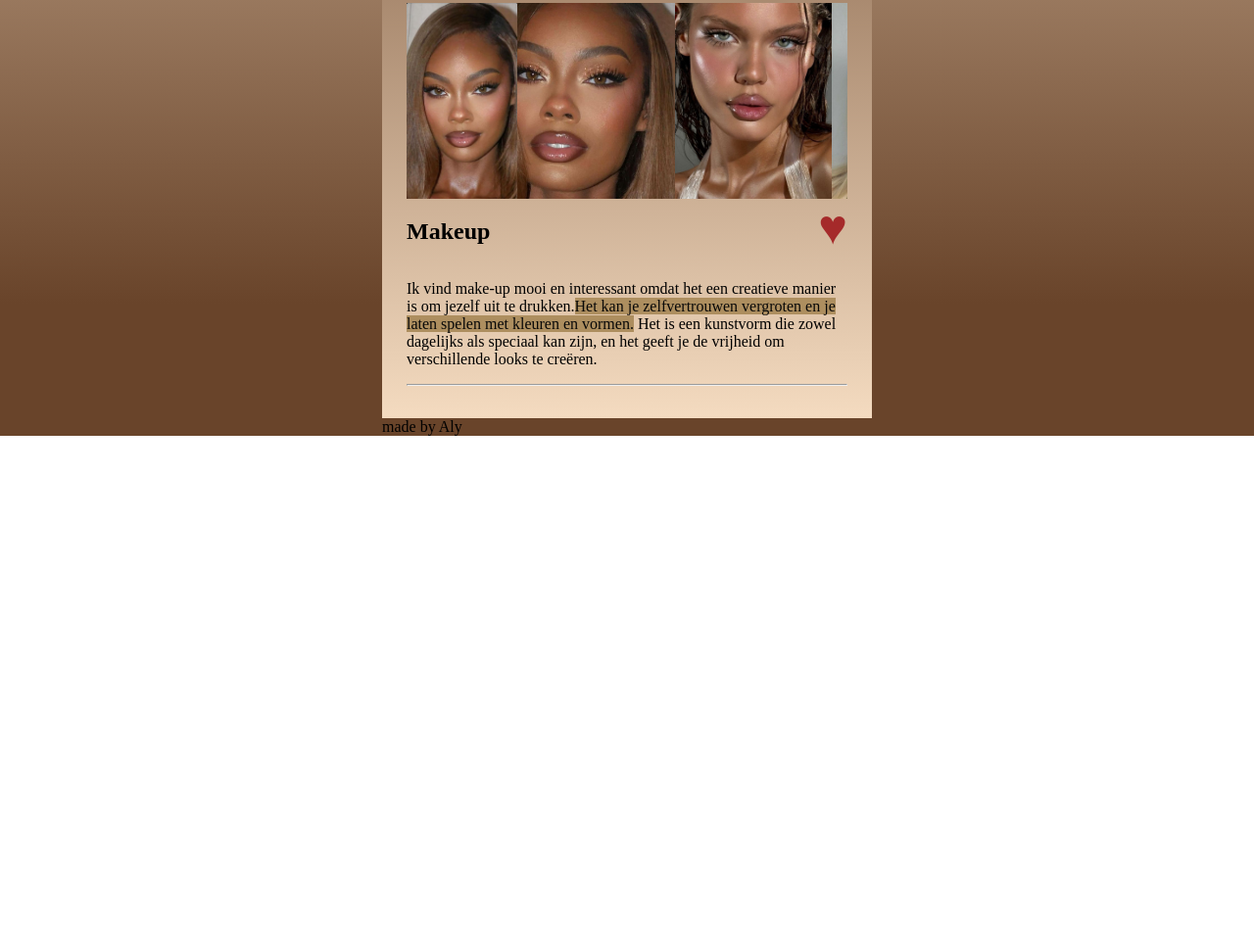
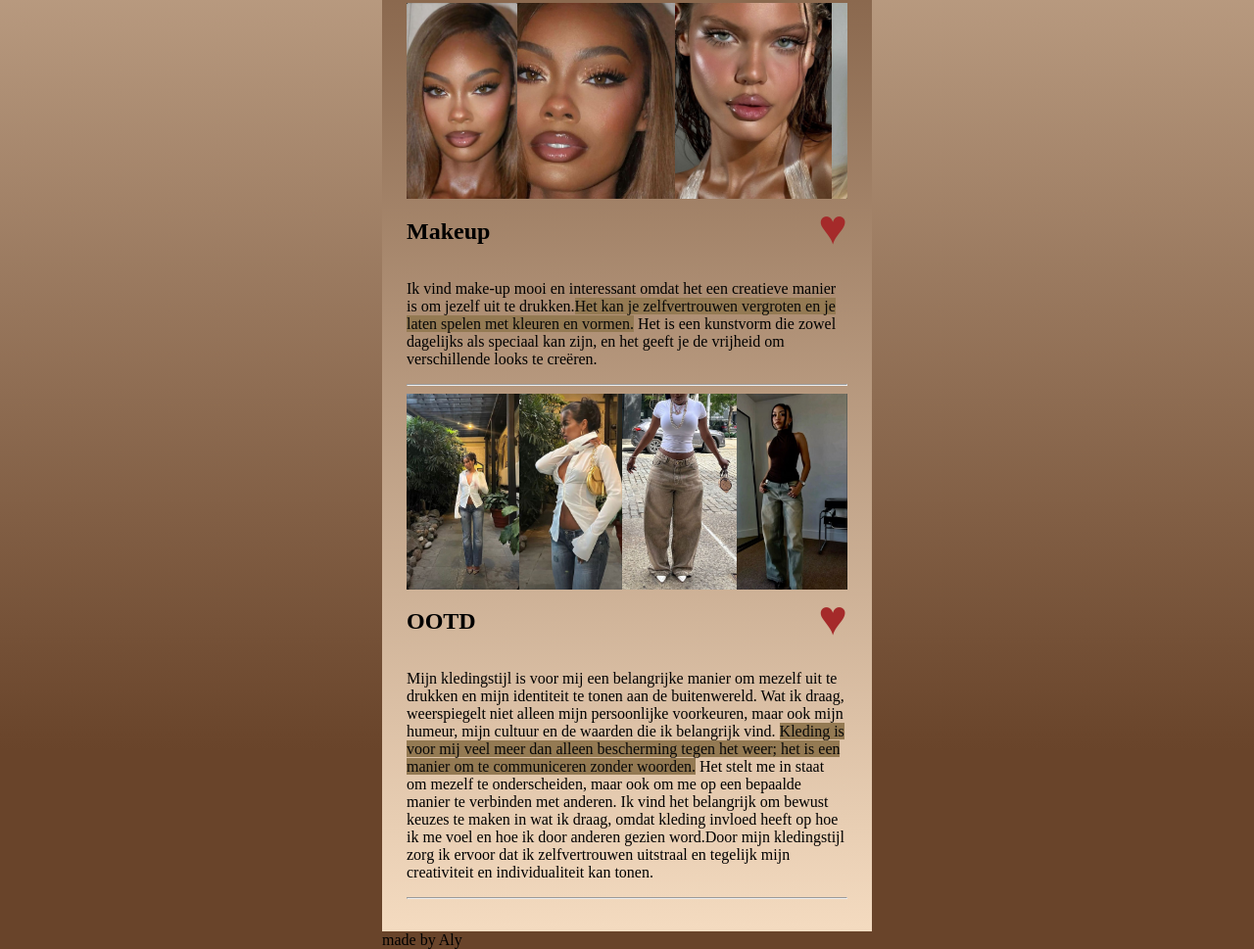
Before and after one commit to ALYVRS/tiny-insta, a plain HTML site: page tiny-insta/index.html in a window 1280 px wide. Shown: the part 593-1562 px from the top of the page at 98% size. Before the commit the page ends 1038 px from the top, so only its background shows below. Drawn offline with Linux system fonts and the light colour scheme.

Commit message:
Add files via upload

```diff
--- a/tiny-insta/index.html
+++ b/tiny-insta/index.html
@@ -50,6 +50,23 @@
    <hr>
    </div>
 
+   <div class="post-container">
+    <div class="image-wrap">
+   <img src="src/11.jpg" alt="">
+   <img src="src/12.jpg" alt="">
+   <img src="src/13.jpg" alt="">
+   <img src="src/14.jpg" alt="">
+   <img src="src/15.jpg" alt="">
+</div>
+
+<div class="text-wrap">
+<div class="tussentittel">
+   <h2>OOTD</h2>
+   <p class="hartje">&#9829;</p>
+   </div>
+   <p>Mijn kledingstijl is voor mij een belangrijke manier om mezelf uit te drukken en mijn identiteit te tonen aan de buitenwereld. Wat ik draag, weerspiegelt niet alleen mijn persoonlijke voorkeuren, maar ook mijn humeur, mijn cultuur en de waarden die ik belangrijk vind. <mark>Kleding is voor mij veel meer dan alleen bescherming tegen het weer; het is een manier om te communiceren zonder woorden.</mark> Het stelt me in staat om mezelf te onderscheiden, maar ook om me op een bepaalde manier te verbinden met anderen. Ik vind het belangrijk om bewust keuzes te maken in wat ik draag, omdat kleding invloed heeft op hoe ik me voel en hoe ik door anderen gezien word.Door mijn kledingstijl zorg ik ervoor dat ik zelfvertrouwen uitstraal en tegelijk mijn creativiteit en individualiteit kan tonen.</p>
+   <hr>
+   </div>
 </main>
     <footer>made by Aly</footer>
 
--- a/tiny-insta/style.css
+++ b/tiny-insta/style.css
@@ -52,5 +52,5 @@ img {
 
 mark{
     color: rgb(8, 8, 8);
-    background-color: rgb(173, 142, 95);
+    background-color: rgb(148, 122, 83);
 }
```
Also changed, not shown: tiny-insta/src/11.jpg (added), tiny-insta/src/12.jpg (added), tiny-insta/src/13.jpg (added), tiny-insta/src/14.jpg (added), tiny-insta/src/15.jpg (added).
